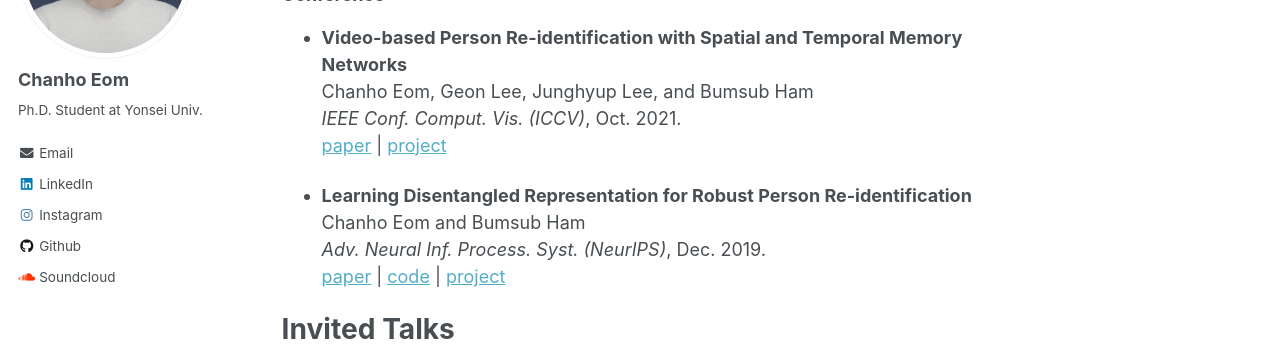
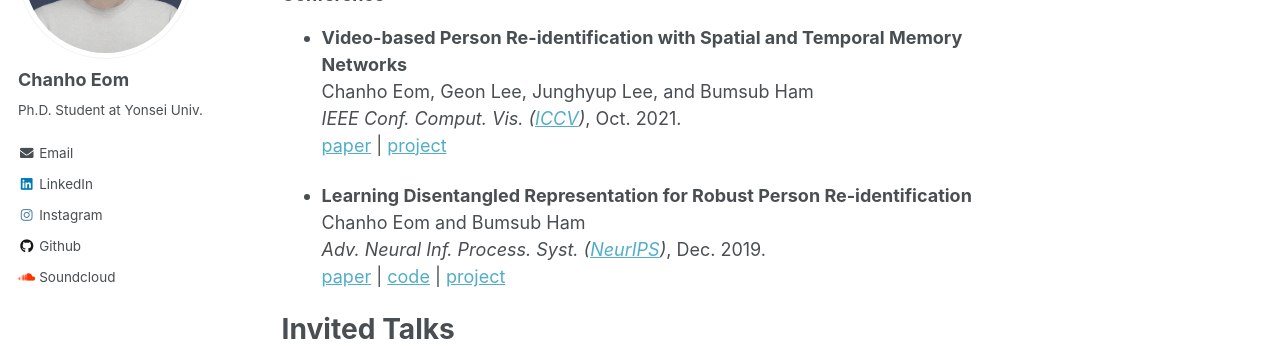
Before and after one commit to chanhoeom/chanhoEom.github.io, a Jekyll site: the page built from _pages/about.md, in a window 1280 px wide and 900 px high, scrolled down 764 px. Shown: the part 152-499 px from the top of the window. Built offline with Jekyll 4.4.1, drawn with Linux system fonts in a browser that asks for light colours; part of the change alters nothing that is shown.

```diff
--- a/_pages/about.md
+++ b/_pages/about.md
@@ -34,13 +34,13 @@ Chanho Eom, Hyunjong Park and Bumsub Ham.\
 ### Conference
 * **Video-based Person Re-identification with Spatial and Temporal Memory Networks**
 Chanho Eom, Geon Lee, Junghyup Lee, and Bumsub Ham
-*IEEE Conf. Comput. Vis. (ICCV)*, Oct. 2021.
+*IEEE Conf. Comput. Vis. ([ICCV](https://iccv2021.thecvf.com/home))*, Oct. 2021.
 [paper](https://openaccess.thecvf.com/content/ICCV2021/papers/Eom_Video-Based_Person_Re-Identification_With_Spatial_and_Temporal_Memory_Networks_ICCV_2021_paper.pdf) \|
 [project](https://cvlab.yonsei.ac.kr/projects/STMN/)
 
 * **Learning Disentangled Representation for Robust Person Re-identification**
 Chanho Eom and Bumsub Ham
-*Adv. Neural Inf. Process. Syst. (NeurIPS)*, Dec. 2019.
+*Adv. Neural Inf. Process. Syst. ([NeurIPS](https://nips.cc/Conferences/2019))*, Dec. 2019.
 [paper](https://papers.nips.cc/paper/2019/file/d3aeec875c479e55d1cdeea161842ec6-Paper.pdf) \|
 [code](https://github.com/cvlab-yonsei/ISGAN) \|
 [project](https://cvlab-yonsei.github.io/projects/ISGAN/)
```
